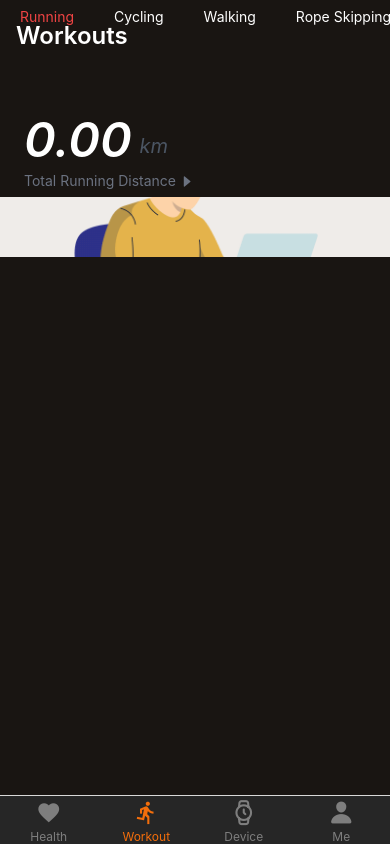
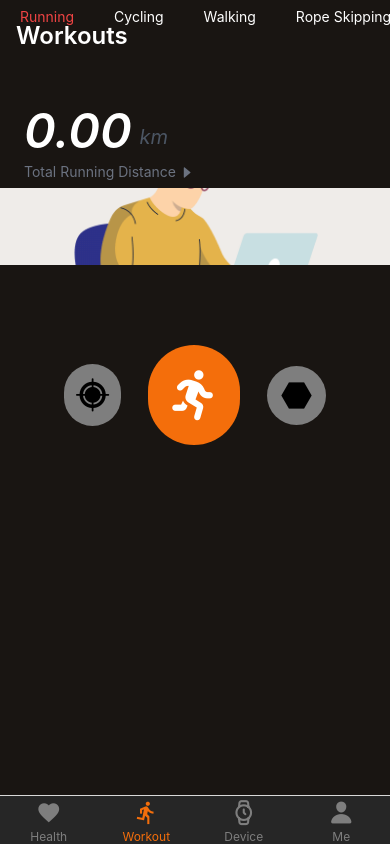
Before and after one commit to KofiAckah/My-Health-App, a React Native app: screen /Workout in a window 390 px wide. Built offline with nearby package versions, Linux system fonts and the light colour scheme.

Commit message:
Added more styles to the Workout Page

```diff
--- a/src/TabScreen/Workout.js
+++ b/src/TabScreen/Workout.js
@@ -11,6 +11,9 @@ import HeadName from "../Components/HeadName";
 import { useNavigation } from "@react-navigation/native";
 import { WorkOutData } from "../Data/WorkOutData";
 import AntDesign from "react-native-vector-icons/AntDesign";
+import Foundation from "react-native-vector-icons/Foundation";
+import FontAwesome6 from "react-native-vector-icons/FontAwesome6";
+import MaterialIcons from "react-native-vector-icons/MaterialIcons";
 
 const Workout = () => {
   const navigation = useNavigation();
@@ -68,6 +71,7 @@ const Workout = () => {
         keyExtractor={(item) => item.id}
         renderItem={({ item }) => (
           <View className={`flex`} style={{ width }}>
+            {/* Display if Id <= 3 else don't display */}
             <View
               className={`${
                 item.id <= 3 ? "block" : "hidden"
@@ -88,6 +92,7 @@ const Workout = () => {
                 km
               </Text>
             </View>
+            {/* Display if Id <= 3 else don't display */}
             <TouchableOpacity>
               <Text
                 className={`text-gray-500  ${
@@ -98,8 +103,46 @@ const Workout = () => {
                 <AntDesign name="caretright" className="text-gray-500" />
               </Text>
             </TouchableOpacity>
-            <Image source={item.image} className="w-full h-[50%]" />
-            <View></View>
+            <Image source={item.image} className="w-full h-[35%]" />
+            {/* Display if Id <= 3 else don't display */}
+            <View
+              className={`flex flex-row justify-between items-center mx-16 -bottom-20 ${
+                item.id <= 3 ? "block" : "hidden"
+              }`}
+            >
+              <View className="bg-primary-300 p-3 flex items-center justify-center rounded-full">
+                <Foundation name="target-two" className="" size={35} />
+              </View>
+              <View className="bg-primary-200 p-6 flex items-center justify-center rounded-full">
+                <FontAwesome6 name="person-running" color="white" size={50} />
+              </View>
+              <View className="bg-primary-300 p-3 flex items-center justify-center rounded-full">
+                <MaterialIcons name="hexagon" className="" size={35} />
+              </View>
+            </View>
+            {/* Display if Id greater than 3*/}
+            <View className={`${item.id > 3 ? "block" : "hidden"} mx-3`}>
+              <Text className="text-white font-semibold text-lg">
+                Getting started
+              </Text>
+              <Text className="text-gray-400 text-sm">
+                With the smart watch you can track your workout data and
+                progress:
+              </Text>
+              <Text className="text-gray-400 text-sm">
+                1. Activate {item.name} mode on the watch.
+              </Text>
+              <Text className="text-gray-400 text-sm">
+                2. Connect the watch to your phone. You cna view your workout
+                data, such as calories burned and duration, on your phone
+              </Text>
+              <Text className="text-white font-semibold text-lg mt-7">
+                Supported devices:
+              </Text>
+              <Text className="text-gray-400 text-sm">
+                Tecno Watch 2, TECNO WATCH PRO, TECNO Watch 3, TECNO Watch Pro 2
+              </Text>
+            </View>
           </View>
         )}
         horizontal
```
